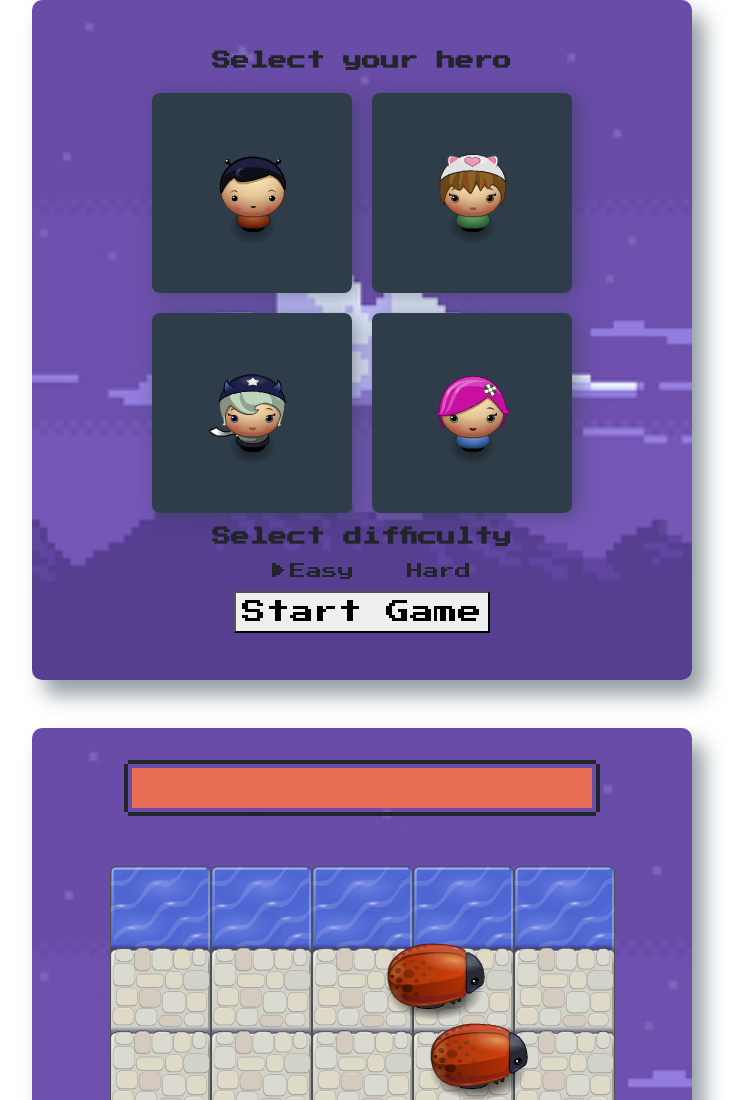
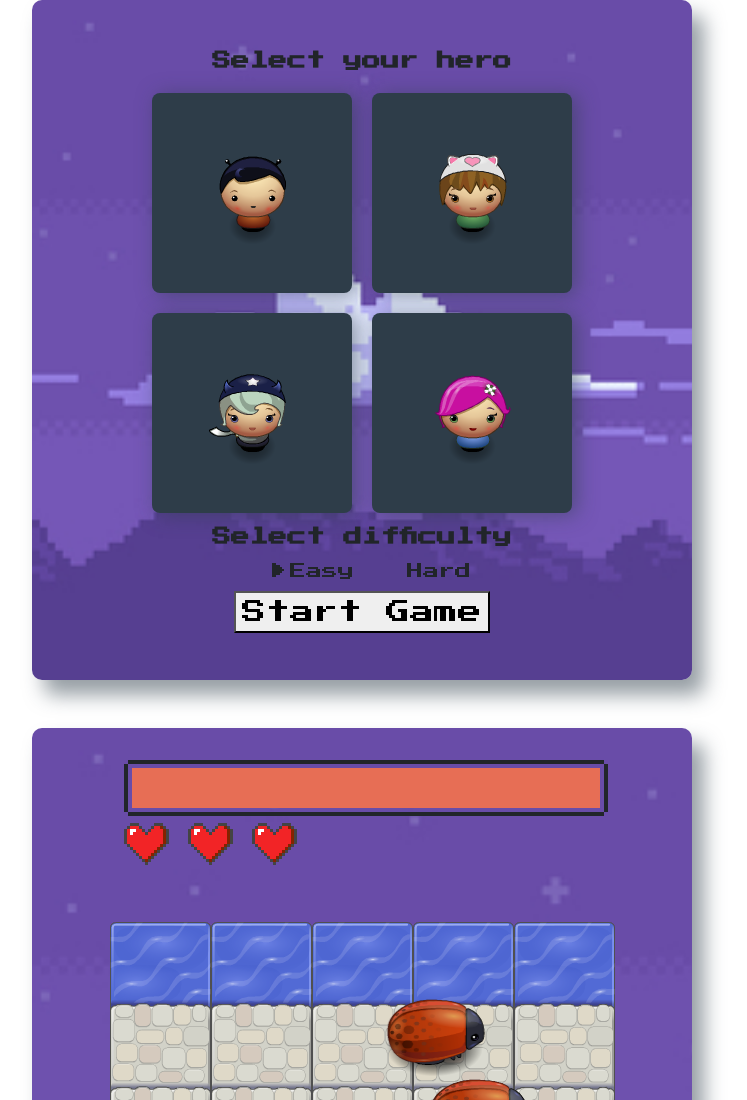
Before and after one commit to moaraj/Froggerraj, a website: page index.html in a window 1280 px wide. Shown: the top 1100 px of the page, without its empty margins (278-1025 px from the left). Drawn offline with nearby package versions, Linux system fonts and the light colour scheme.

Commit message:
HUD Added

```diff
--- a/css/style.css
+++ b/css/style.css
@@ -77,7 +77,7 @@ img {
 
 progress {
       border-radius: 2px;
-      width: 100%;
+      width: 80%;
       background-size: 35px 20px, 100% 100%, 100% 100%;
   }
 
@@ -87,7 +87,7 @@ progress {
 
   .hud-status {
       width: 80%;
-      display: flex;
+      display: inline-block;
       align-content: center;
       justify-content: space-around;
   }
--- a/index.html
+++ b/index.html
@@ -45,8 +45,10 @@
 
         <div class="game-screen" id="game-screen">
             <div class="hud-status">
-
                 <progress id="health" class="nes-progress is-error"  value="100" max="100"></progress>
+                <i class="nes-icon heart is-medium"></i>
+                <i class="nes-icon heart is-medium"></i>
+                <i class="nes-icon heart is-medium"></i>
             </div>
 
         </div>
--- a/js/app.js
+++ b/js/app.js
@@ -154,11 +154,12 @@ function genEnemies(xInit, yInit, speedInit) {
     arrangeEnemiesByY();
 }
 ;
-function genEnemiesProb(yLevels = 4, speedMax = 2, prob = 20, maxEnemies = 20) {
+function genEnemiesProb(yLevels = 4, speedMax = 2, prob = 20, maxEnemies = 25) {
     // The larger allEnemies Array becomes, the less likely an new enemy will spawn
     let genEnemyProb = Math.floor(Math.random() * 100) > prob + allEnemies.length * 5;
     console.log(prob + allEnemies.length * 2);
     if (genEnemyProb && allEnemies.length < maxEnemies) {
+        console.log('bug generated');
         let yInitEnemy = Math.floor(Math.random() * yLevels * 2) * 40 + 50;
         let speedInitEnemy = Math.random() * speedMax + 1;
         let newEnemy = new Enemy(-100, yInitEnemy, speedInitEnemy);
--- a/js/app.ts
+++ b/js/app.ts
@@ -192,11 +192,12 @@ function genEnemies(xInit:number, yInit:number, speedInit:number){
     arrangeEnemiesByY();
 };
 
-function genEnemiesProb(yLevels:number = 4, speedMax:number = 2, prob:number = 20, maxEnemies: number = 20){
+function genEnemiesProb(yLevels:number = 4, speedMax:number = 2, prob:number = 20, maxEnemies: number = 25){
     // The larger allEnemies Array becomes, the less likely an new enemy will spawn
     let genEnemyProb = Math.floor(Math.random() * 100) > prob + allEnemies.length * 5;
     console.log(prob + allEnemies.length * 2)
     if(genEnemyProb && allEnemies.length < maxEnemies){
+        console.log('bug generated');
         let yInitEnemy = Math.floor(Math.random() * yLevels * 2) * 40 + 50;
         let speedInitEnemy = Math.random() * speedMax + 1;
         let newEnemy = new Enemy(-100, yInitEnemy, speedInitEnemy);
```
